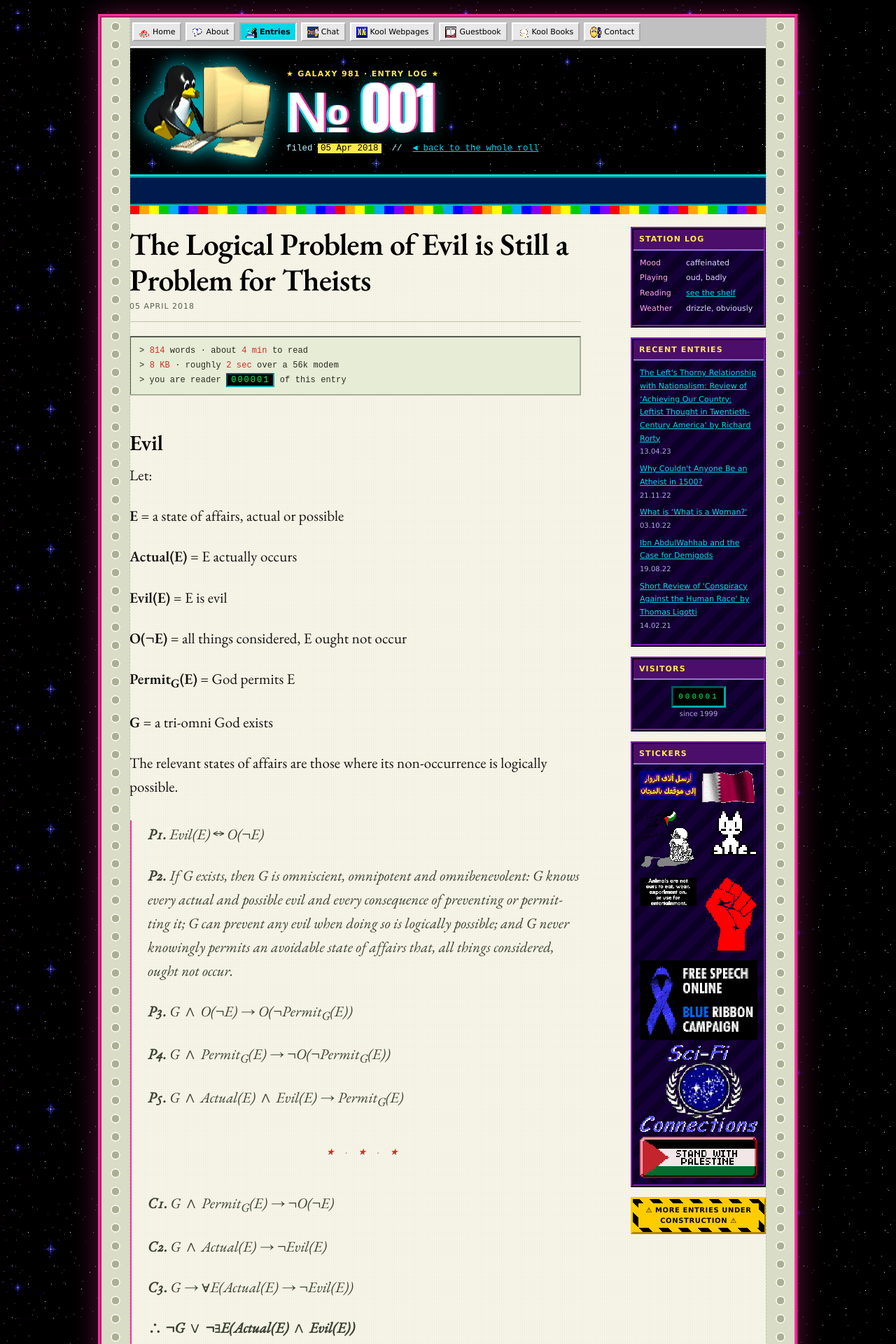
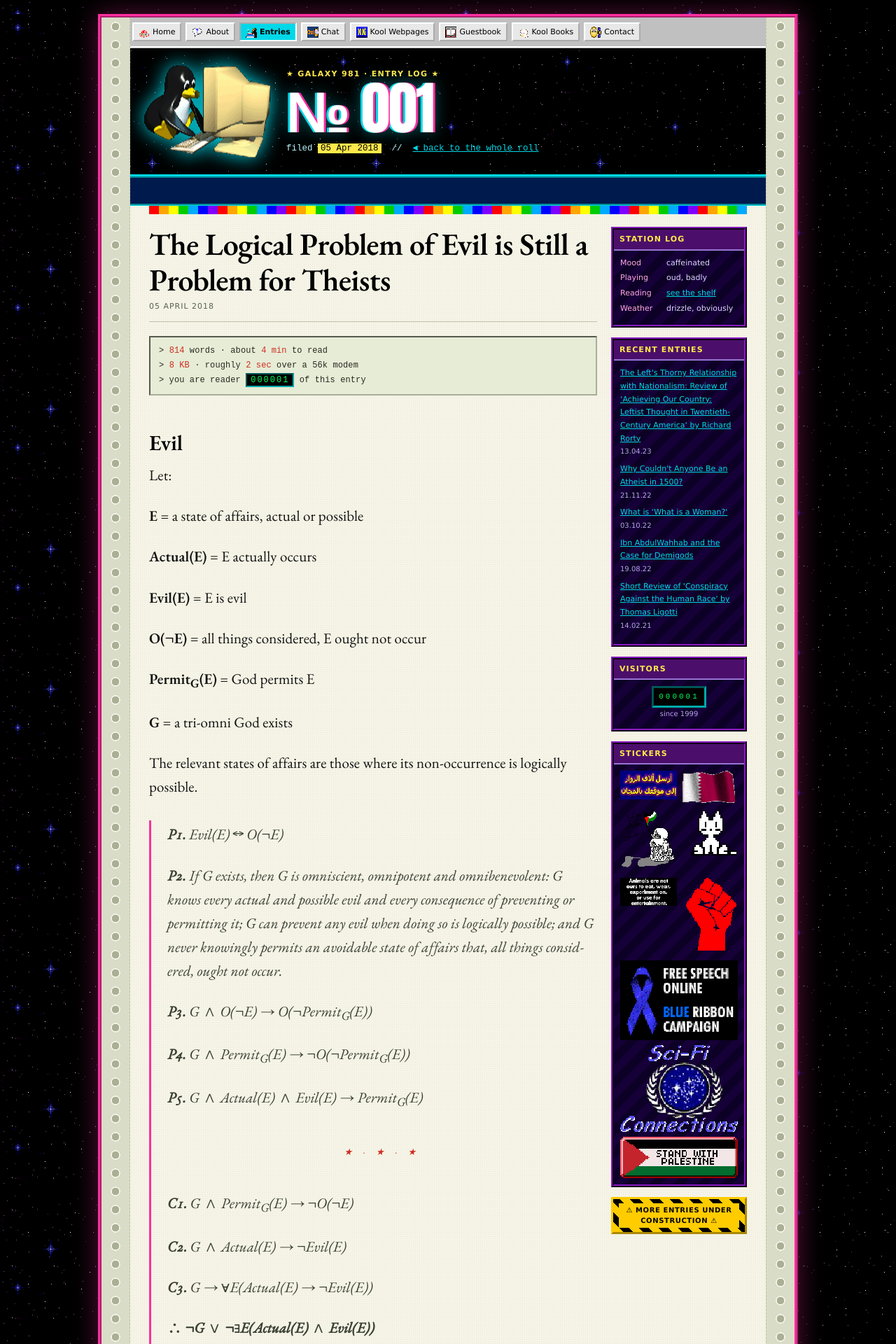
Before and after one commit to Catofminerva/Catofminerva.github.io, a Jekyll site: the page built from _posts/2018-04-05-god.md, in a window 1280 px wide. Shown: the top 1920 px of the page at 70% size. Built offline with Jekyll 4.4.1, drawn with Linux system fonts in a browser that asks for light colours; comment, search, counter and statistics services are not loaded.

Commit message:
Update post.html

```diff
--- a/_layouts/post.html
+++ b/_layouts/post.html
@@ -54,7 +54,7 @@ html, body{
 /* ---------- sheet ---------- */
 .form{
   position:relative; width:min(1000px, 100% - 18px);
-  margin:20px auto 34px; padding:0 40px;
+  margin:20px auto 34px; padding:0 68px;
   background:var(--paper);
   background-image:radial-gradient(rgba(0,0,0,.05) 1px, transparent 1px);
   background-size:3px 3px;
@@ -80,7 +80,7 @@ hr.retro{
 
 /* ---------- nav ---------- */
 .crumb{
-  margin:0 -40px; padding:7px 44px;
+  margin:0 -68px; padding:7px 44px;
   background:var(--chrome); border-bottom:3px ridge #fff;
   font-family:var(--f-ui); font-size:11px;
   display:flex; flex-wrap:wrap; gap:5px 6px; align-items:center;
@@ -95,7 +95,7 @@ hr.retro{
 
 /* ---------- hero ---------- */
 .hero{
-  margin:0 -40px; padding:18px 44px 16px;
+  margin:0 -68px; padding:18px 44px 16px;
   background:var(--void-a) url({{ '/stars.gif' | relative_url }}) repeat;
   border-bottom:5px ridge var(--cyan);
   display:flex; align-items:center; gap:20px; flex-wrap:wrap;
@@ -130,7 +130,7 @@ hr.retro{
 .hero-meta a{ color:var(--cyan); }
 
 .ticker{
-  margin:0 -40px; padding:5px 0; background:#001a4d;
+  margin:0 -68px; padding:5px 0; background:#001a4d;
   border-bottom:3px groove var(--cyan);
   font-family:var(--f-data); font-size:13px; letter-spacing:.06em;
   text-transform:uppercase; color:var(--lemon); overflow:hidden;
@@ -345,8 +345,8 @@ hr.retro{
 
 /* ---------- small screens ---------- */
 @media (max-width:820px){
-  .form{ padding:0 22px; border-width:4px; }
-  .crumb, .hero, .ticker{ margin:0 -22px; padding-left:24px; padding-right:24px; }
+  .form{ padding:0 40px; border-width:4px; }
+  .crumb, .hero, .ticker{ margin:0 -40px; padding-left:24px; padding-right:24px; }
   .form::before, .form::after{ width:22px; background-size:22px 20px;
     background-image:radial-gradient(circle at 11px 10px, #a9b096 0 3px, var(--paper) 3.5px 4.5px, transparent 5px); }
   .cols{ flex-direction:column; }
```
